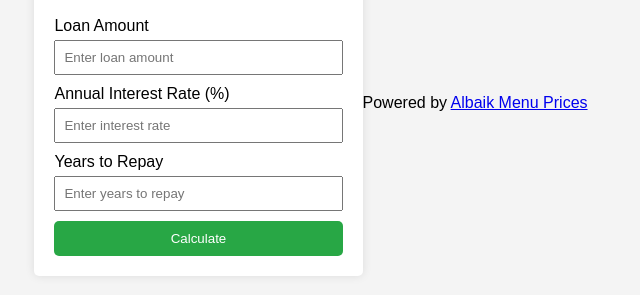
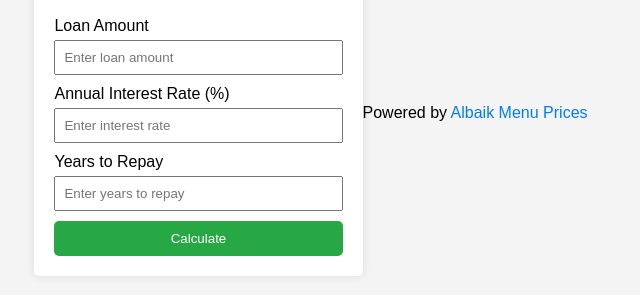
Before and after one commit to Ahmed-000/Loan-Payment-Calculator, a plain HTML site: page index.html in a window 1280 px wide. Shown: the part 297-592 px from the top of the page, without its empty margins (329-969 px from the left). Drawn offline with Linux system fonts and the light colour scheme.

Commit message:
Update styles.css

```diff
--- a/styles.css
+++ b/styles.css
@@ -62,3 +62,16 @@ button:hover {
     justify-content: space-between;
     margin-bottom: 10px;
 }
+footer {
+    margin-top: 20px;
+    text-align: center;
+}
+
+footer a {
+    color: #007bff;
+    text-decoration: none;
+}
+
+footer a:hover {
+    text-decoration: underline;
+}
```
